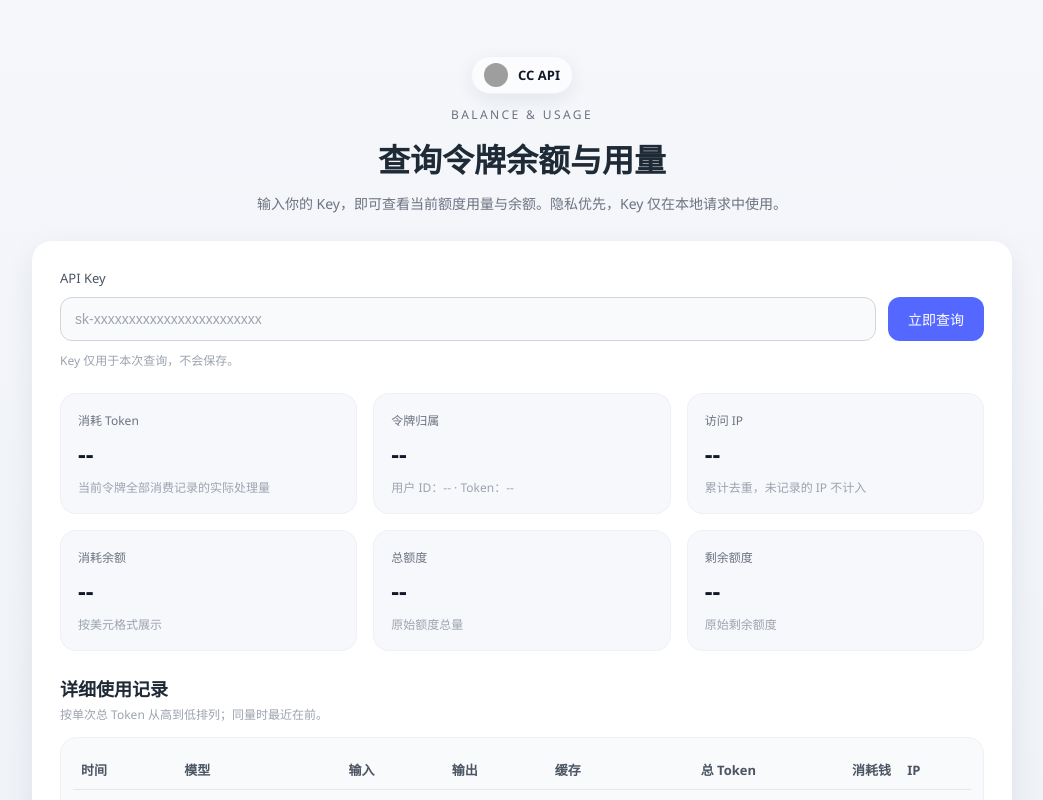
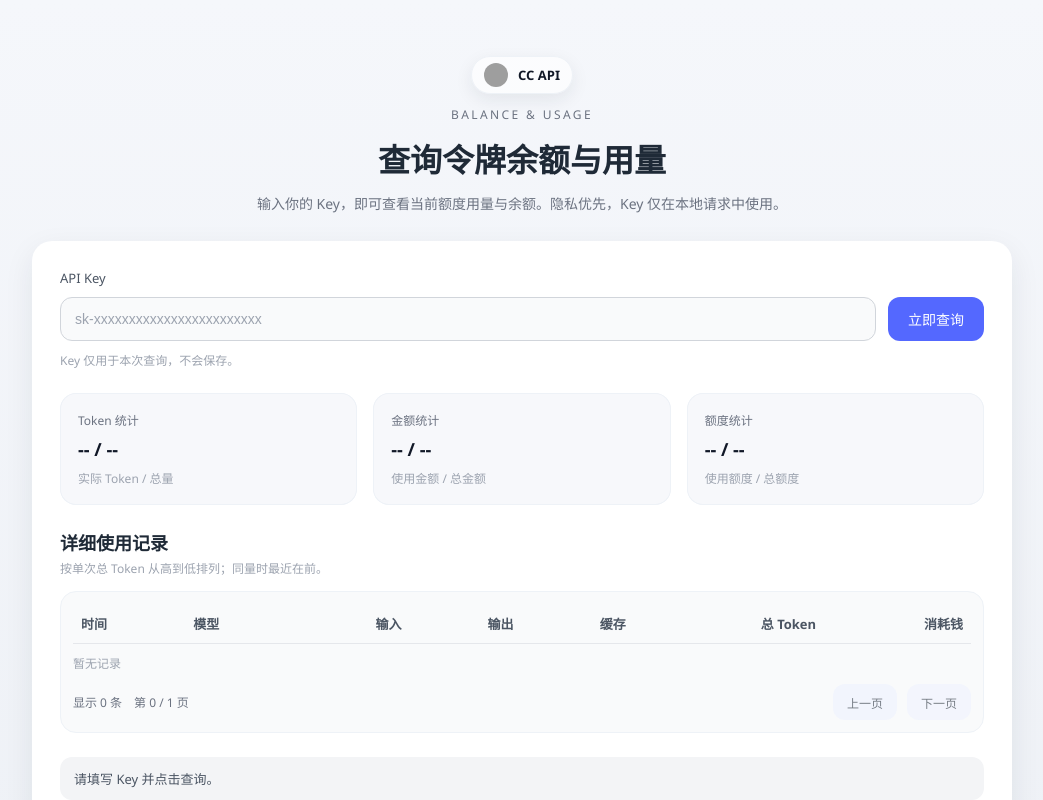
Before and after one commit to OpenX123/newapi-query, a Vue app: page / in a window 1280 px wide. Shown: the top 800 px of the page, without its empty margins (118-1161 px from the left). Built offline with nearby package versions, Linux system fonts and the light colour scheme; grey boxes are pictures that could not be loaded.

Commit message:
fix log query and simplify usage stats

```diff
--- a/db.js
+++ b/db.js
@@ -88,8 +88,8 @@ const findTokenSite = async (key) => {
   for (const site of siteList) {
     try {
       const result = await site.pool.query(
-        `SELECT t.id, t.user_id, t.name, t.remain_quota, t.used_quota, t.unlimited_quota,
-                u.username, u.quota AS user_quota
+        `SELECT t.id, t.remain_quota, t.used_quota, t.unlimited_quota,
+                u.quota AS user_quota
            FROM tokens t
       LEFT JOIN users u ON u.id = t.user_id AND u.deleted_at IS NULL
           WHERE t.key = $1 AND t.deleted_at IS NULL
@@ -130,8 +130,7 @@ export const queryUsage = async (rawKey) => {
   let stats;
   try {
     const result = await site.pool.query(
-      `SELECT COALESCE(SUM(${tokenTotalSql}), 0) AS total_tokens,
-              COUNT(DISTINCT NULLIF(ip, '')) AS unique_ip_count
+      `SELECT COALESCE(SUM(${tokenTotalSql}), 0) AS total_tokens
          FROM logs
         WHERE token_id = $1 AND type = 2`,
       [token.id]
@@ -148,13 +147,6 @@ export const queryUsage = async (rawKey) => {
       total_tokens: Number(stats.total_tokens),
       total_used: Number(token.used_quota),
       total_available: totalAvailable,
-      unique_ip_count: Number(stats.unique_ip_count),
-      token: {
-        id: Number(token.id),
-        name: token.name,
-        user_id: Number(token.user_id),
-        username: token.username || "未找到",
-      },
     },
   };
 };
@@ -172,19 +164,6 @@ const parseCacheTokens = (other) => {
   } catch {
     return { read: 0, creation: 0 };
   }
-};
-
-export const maskIp = (ip) => {
-  const value = typeof ip === "string" ? ip.trim() : "";
-  if (!value) return "";
-  if (/^\d{1,3}(?:\.\d{1,3}){3}$/.test(value)) {
-    return `${value.split(".").slice(0, 3).join(".")}.*`;
-  }
-  if (/^[0-9a-f:]+$/i.test(value)) {
-    const [first, second] = value.split(":").filter(Boolean);
-    return first ? `${first}${second ? `:${second}` : ""}:*` : "已记录";
-  }
-  return "已记录";
 };
 
 export const toLogEntry = (row) => {
@@ -209,7 +188,6 @@ export const toLogEntry = (row) => {
       : promptTokens + completionTokens + cache.creation,
     use_time: Number(row.use_time),
     is_stream: row.is_stream,
-    ip: maskIp(row.ip),
   };
 };
 
@@ -224,12 +202,12 @@ export const queryLogs = async (rawKey) => {
   const { site, token } = found;
   try {
     const result = await site.pool.query(
-      `SELECT id, created_at, model_name, quota, prompt_tokens, completion_tokens, use_time, is_stream, other, ip,
+      `SELECT id, created_at, model_name, quota, prompt_tokens, completion_tokens, use_time, is_stream, other,
               (${tokenTotalSql}) AS total_tokens
          FROM logs
         WHERE token_id = $1 AND type = 2
         ORDER BY total_tokens DESC, created_at DESC
-        LIMIT $3`,
+        LIMIT $2`,
       [token.id, getLogLimit()]
     );
     return {
--- a/src/App.vue
+++ b/src/App.vue
@@ -39,34 +39,19 @@
 
       <section class="results">
         <div class="card">
-          <p class="card-label">消耗 Token</p>
-          <p class="card-value">{{ tokenUsageText }}</p>
-          <p class="card-caption">当前令牌全部消费记录的实际处理量</p>
+          <p class="card-label">Token 统计</p>
+          <p class="card-value">{{ tokenStatsText }}</p>
+          <p class="card-caption">实际 Token / 总量</p>
         </div>
         <div class="card">
-          <p class="card-label">令牌归属</p>
-          <p class="card-value">{{ tokenOwnerText }}</p>
-          <p class="card-caption">用户 ID：{{ tokenUserIdText }} · Token：{{ tokenNameText }}</p>
+          <p class="card-label">金额统计</p>
+          <p class="card-value">{{ moneyStatsText }}</p>
+          <p class="card-caption">使用金额 / 总金额</p>
         </div>
         <div class="card">
-          <p class="card-label">访问 IP</p>
-          <p class="card-value">{{ ipCountText }}</p>
-          <p class="card-caption">累计去重，未记录的 IP 不计入</p>
-        </div>
-        <div class="card">
-          <p class="card-label">消耗余额</p>
-          <p class="card-value">{{ usedBalanceText }}</p>
-          <p class="card-caption">按美元格式展示</p>
-        </div>
-        <div class="card">
-          <p class="card-label">总额度</p>
-          <p class="card-value">{{ totalQuotaText }}</p>
-          <p class="card-caption">原始额度总量</p>
-        </div>
-        <div class="card">
-          <p class="card-label">剩余额度</p>
-          <p class="card-value">{{ balanceText }}</p>
-          <p class="card-caption">原始剩余额度</p>
+          <p class="card-label">额度统计</p>
+          <p class="card-value">{{ quotaStatsText }}</p>
+          <p class="card-caption">使用额度 / 总额度</p>
         </div>
       </section>
 
@@ -86,7 +71,6 @@
                 <th>缓存</th>
                 <th>总 Token</th>
                 <th>消耗钱</th>
-                <th>IP</th>
               </tr>
             </thead>
             <tbody>
@@ -98,7 +82,6 @@
                 <td>{{ formatCache(item.cache_tokens) }}</td>
                 <td>{{ formatTokens(item.total_tokens) }}</td>
                 <td>{{ formatCost(item.quota) }}</td>
-                <td>{{ item.ip || "未记录" }}</td>
               </tr>
             </tbody>
           </table>
@@ -151,8 +134,6 @@ const statusText = ref("请填写 Key 并点击查询。");
 const tokenUsageValue = ref(null);
 const usedBalanceValue = ref(null);
 const balanceValue = ref(null);
-const ipCountValue = ref(null);
-const tokenInfo = ref(null);
 const logItems = ref([]);
 const currentPage = ref(1);
 
@@ -170,33 +151,25 @@ const usdCostFormat = new Intl.NumberFormat("en-US", {
   maximumFractionDigits: 4,
 });
 
-const tokenUsageText = computed(() =>
-  typeof tokenUsageValue.value === "number"
-    ? numberFormat.format(tokenUsageValue.value)
-    : "--"
+const totalQuotaValue = computed(() =>
+  typeof usedBalanceValue.value === "number" && typeof balanceValue.value === "number"
+    ? usedBalanceValue.value + balanceValue.value
+    : null
 );
-const ipCountText = computed(() =>
-  typeof ipCountValue.value === "number"
-    ? `${numberFormat.format(ipCountValue.value)} 个`
-    : "--"
+const tokenStatsText = computed(() =>
+  typeof tokenUsageValue.value === "number" && typeof totalQuotaValue.value === "number"
+    ? `${numberFormat.format(tokenUsageValue.value)} / ${numberFormat.format(totalQuotaValue.value)}`
+    : "-- / --"
 );
-const tokenOwnerText = computed(() => tokenInfo.value?.username || "--");
-const tokenUserIdText = computed(() => tokenInfo.value?.user_id ?? "--");
-const tokenNameText = computed(() => tokenInfo.value?.name || "--");
-const usedBalanceText = computed(() =>
-  typeof usedBalanceValue.value === "number"
-    ? usdFormat.format(usedBalanceValue.value / TOKEN_TO_USD_RATE)
-    : "--"
+const moneyStatsText = computed(() =>
+  typeof usedBalanceValue.value === "number" && typeof totalQuotaValue.value === "number"
+    ? `${usdFormat.format(usedBalanceValue.value / TOKEN_TO_USD_RATE)} / ${usdFormat.format(totalQuotaValue.value / TOKEN_TO_USD_RATE)}`
+    : "-- / --"
 );
-const totalQuotaText = computed(() =>
-  typeof usedBalanceValue.value === "number" && typeof balanceValue.value === "number"
-    ? `${numberFormat.format(usedBalanceValue.value + balanceValue.value)} 额度`
-    : "--"
-);
-const balanceText = computed(() =>
-  typeof balanceValue.value === "number"
-    ? `${numberFormat.format(balanceValue.value)} 额度`
-    : "--"
+const quotaStatsText = computed(() =>
+  typeof usedBalanceValue.value === "number" && typeof totalQuotaValue.value === "number"
+    ? `${numberFormat.format(usedBalanceValue.value)} / ${numberFormat.format(totalQuotaValue.value)}`
+    : "-- / --"
 );
 
 const formatTokens = (value) => {
@@ -241,8 +214,6 @@ const resetValues = () => {
   tokenUsageValue.value = null;
   usedBalanceValue.value = null;
   balanceValue.value = null;
-  ipCountValue.value = null;
-  tokenInfo.value = null;
 };
 
 const resetLogs = () => {
@@ -277,14 +248,11 @@ const fetchUsageData = async (key) => {
   const totalTokens = Number(data.total_tokens);
   const totalUsed = Number(data.total_used);
   const totalAvailable = Number(data.total_available);
-  const uniqueIpCount = Number(data.unique_ip_count);
 
   if (
     Number.isNaN(totalTokens)
     || Number.isNaN(totalUsed)
     || Number.isNaN(totalAvailable)
-    || Number.isNaN(uniqueIpCount)
-    || !data.token
   ) {
     throw new Error("额度数据异常，请确认 key 是否有效。");
   }
@@ -293,8 +261,6 @@ const fetchUsageData = async (key) => {
     totalTokens,
     totalUsed,
     totalAvailable,
-    uniqueIpCount,
-    token: data.token,
   };
 };
 
@@ -330,8 +296,6 @@ const fetchUsage = async () => {
     tokenUsageValue.value = usageData.totalTokens;
     usedBalanceValue.value = usageData.totalUsed;
     balanceValue.value = usageData.totalAvailable;
-    ipCountValue.value = usageData.uniqueIpCount;
-    tokenInfo.value = usageData.token;
 
     if (Array.isArray(logData)) {
       logItems.value = logData;
--- a/src/styles.css
+++ b/src/styles.css
@@ -183,7 +183,7 @@ body {
 
 .card-value {
   margin: 0;
-  font-size: 24px;
+  font-size: 18px;
   font-weight: 600;
   color: #111827;
 }
--- a/test-db.mjs
+++ b/test-db.mjs
@@ -1,5 +1,5 @@
 import assert from "node:assert/strict";
-import { maskIp, toLogEntry } from "./db.js";
+import { toLogEntry } from "./db.js";
 
 const entry = toLogEntry({
   id: 1,
@@ -10,13 +10,9 @@ const entry = toLogEntry({
   completion_tokens: 20,
   other: JSON.stringify({ cache_tokens: 30, cache_creation_tokens: 5 }),
   total_tokens: 125,
-  ip: "203.0.113.9",
 });
 
 assert.equal(entry.input_tokens + entry.output_tokens + entry.cache_tokens, entry.total_tokens);
 assert.equal(entry.total_tokens, 125);
-assert.equal(entry.ip, "203.0.113.*");
-assert.equal(maskIp("2001:db8:1::1"), "2001:db8:*");
-assert.equal(maskIp(""), "");
 
 console.log("db checks passed");
```
